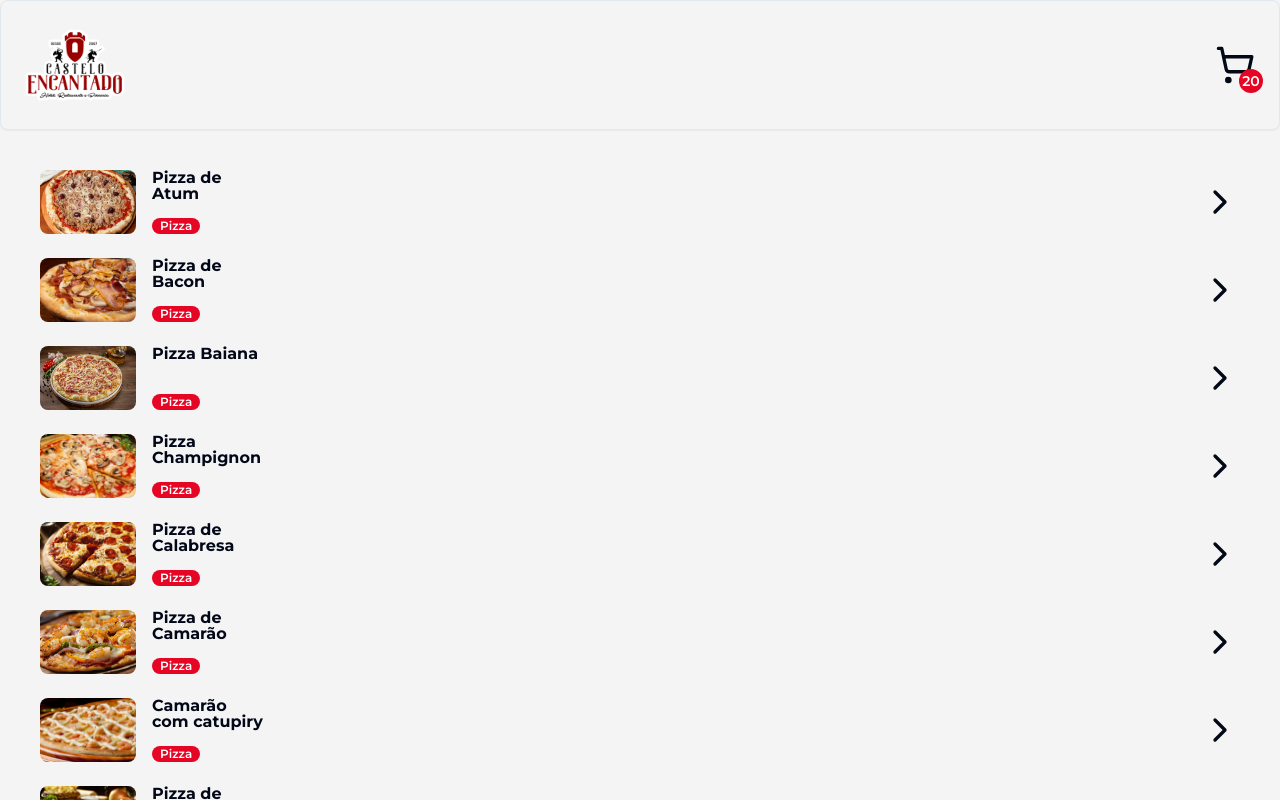
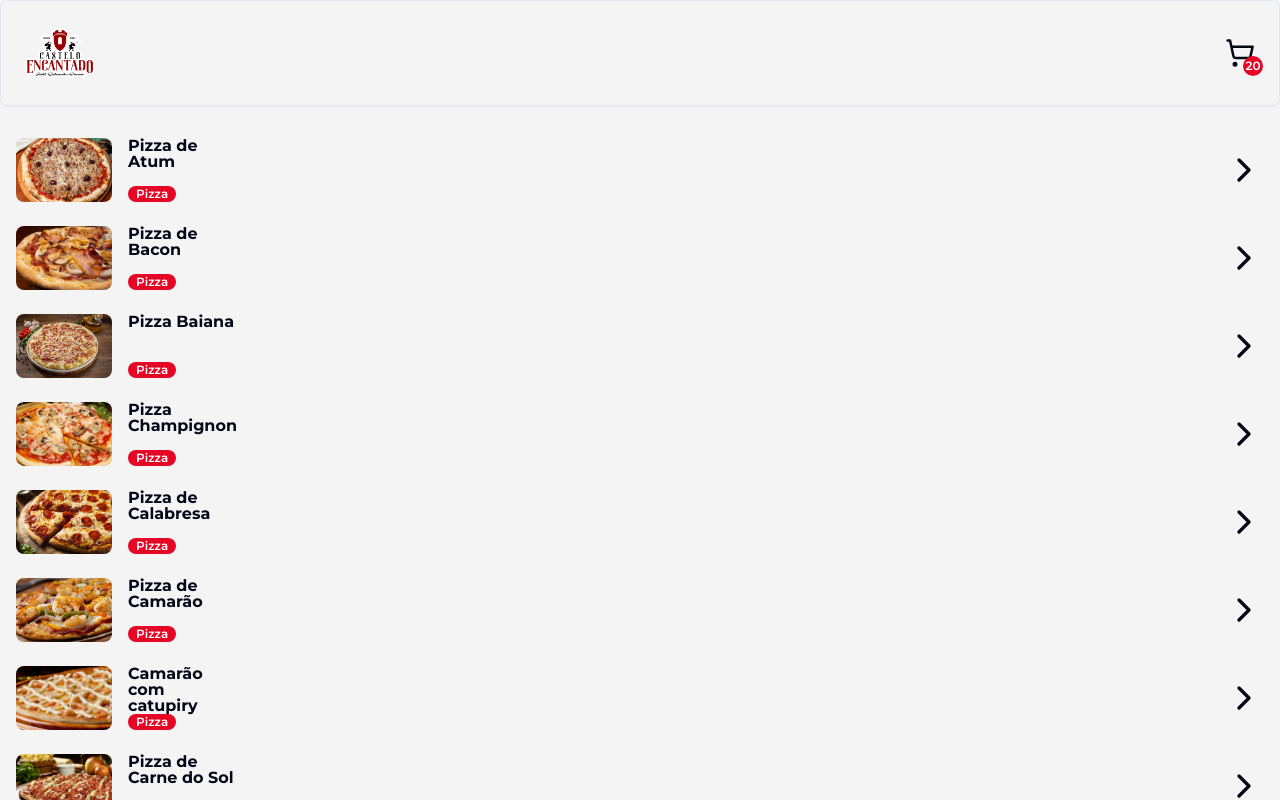
Before and after one commit to KaianDev/castelo_encantado, a Next.js app: page / in a window 1280 px wide. Shown: the top 800 px of the page. Built offline with nearby package versions, Linux system fonts and the light colour scheme.

Commit message:
add food provider and custom hook useFood

```diff
--- a/src/app/(home)/components/CardItem.tsx
+++ b/src/app/(home)/components/CardItem.tsx
@@ -1,16 +1,17 @@
-import { PizzaType } from "@/types/Pizza";
+import { FoodType } from "@/types/Food";
 import { ChevronRightIcon } from "lucide-react";
 import Image from "next/image";
 import Link from "next/link";
 
 type Prop = {
-    item: PizzaType;
-}
+  item: FoodType;
+};
 
 export const CardItem = ({ item }: Prop) => {
   return (
     <Link href={`produto/${item.slug}`}>
       <div
+        title={item.name}
         key={item.id}
         className="group flex w-full gap-4 rounded-lg p-2 duration-200 ease-in hover:cursor-pointer hover:bg-red-castle"
       >
@@ -23,10 +24,10 @@ export const CardItem = ({ item }: Prop) => {
           className="h-16 w-24 rounded-lg object-cover"
         />
         <div className="flex flex-col justify-between">
-                    <p className="max-w-[115px] text-base leading-[1] font-bold group-hover:text-white">
+          <p className="max-w-[110px] text-base font-bold leading-[1] group-hover:text-white">
             {item.name}
           </p>
-                    <p className="w-max rounded-full text-xs font-semibold bg-red-castle px-2 text-white group-hover:bg-white group-hover:text-red-castle">
+          <p className="w-max rounded-full bg-red-castle px-2 text-xs font-semibold text-white group-hover:bg-white group-hover:text-red-castle">
             {item.category}
           </p>
         </div>
@@ -35,5 +36,5 @@ export const CardItem = ({ item }: Prop) => {
         </div>
       </div>
     </Link>
-    )
-}
+  );
+};
--- a/src/app/(home)/page.tsx
+++ b/src/app/(home)/page.tsx
@@ -1,17 +1,19 @@
-import { pizzas } from "@/data/pizzas";
+"use client";
+
+import { foods } from "@/data/foods";
 import { CardItem } from "./components/CardItem";
 import BannerSlider from "./components/BannerSlider";
+import { useState } from "react";
+import { useFood } from "@/context/FoodContext";
 
 export default function Home() {
-  const data = pizzas.filter((item) => item.category === "Pizza");
+  const food = useFood();
 
   return (
-    <div className="container mx-auto flex flex-col gap-4 py-4">
+    <div className="container mx-auto flex flex-col gap-4 p-2">
       <BannerSlider />
       <div className="flex flex-col gap-2">
-        {data.map((item) => (
-          <CardItem key={item.id} item={item} />
-        ))}
+        {food?.data.map((item) => <CardItem key={item.id} item={item} />)}
       </div>
     </div>
   );
--- a/src/app/layout.tsx
+++ b/src/app/layout.tsx
@@ -2,6 +2,7 @@ import type { Metadata } from "next";
 import { Montserrat } from "next/font/google";
 import "./globals.css";
 import Header from "@/components/ui/Header";
+import { FoodProvider } from "@/context/FoodContext";
 
 const montserrat = Montserrat({ subsets: ["latin"], weight: ["700", "600"] });
 
@@ -18,11 +19,13 @@ export default function RootLayout({
   return (
     <html lang="pt-BR">
       <body className={montserrat.className}>
-        <div className="flex h-full flex-col">
-          <Header />
-          <div className="flex-1">{children}</div>
-          <footer>Um footer...</footer>
-        </div>
+        <FoodProvider>
+          <div className="flex h-full flex-col">
+            <Header />
+            <div className="flex-1">{children}</div>
+            <footer>Um footer...</footer>
+          </div>
+        </FoodProvider>
       </body>
     </html>
   );
--- a/src/app/produto/[slug]/page.tsx
+++ b/src/app/produto/[slug]/page.tsx
@@ -1,4 +1,4 @@
-import { pizzas } from "@/data/pizzas";
+import { pizzas } from "@/data/foods";
 
 type ProductPageProps = {
   params: {
@@ -7,7 +7,6 @@ type ProductPageProps = {
 };
 
 const ProductPage = ({ params }: ProductPageProps) => {
-
   return <div>...</div>;
 };
 
--- a/src/components/ui/CartMenu.tsx
+++ b/src/components/ui/CartMenu.tsx
@@ -6,8 +6,8 @@ const CartMenu = () => {
     <Sheet>
       <SheetTrigger>
         <div className="relative">
-          <ShoppingCart size={40} />
-          <div className=" absolute -bottom-2 -right-2 flex h-6 w-6 items-center justify-center rounded-full bg-red-castle text-sm text-white">
+          <ShoppingCart size={30} />
+          <div className=" absolute -bottom-2 -right-2 flex h-[20px] w-[20px] items-center justify-center rounded-full bg-red-castle text-xs font-normal text-white">
             20
           </div>
         </div>
--- a/src/components/ui/Header.tsx
+++ b/src/components/ui/Header.tsx
@@ -20,7 +20,7 @@ const Header = () => {
               width={0}
               height={0}
               sizes="100vw"
-              className="h-20 w-auto "
+              className="h-14 w-auto "
             />
           </Link>
           <CartMenu />
--- /dev/null
+++ b/src/context/FoodContext.tsx
@@ -0,0 +1,29 @@
+"use client";
+import { foods } from "@/data/foods";
+import { FoodType } from "@/types/Food";
+import { ReactNode, createContext, useContext, useState } from "react";
+
+type FoodContextType = {
+  data: FoodType[];
+  filter: string;
+  toggleFilter: (t: string) => void;
+};
+
+const FoodContext = createContext<FoodContextType | null>(null);
+
+export const FoodProvider = ({ children }: { children: ReactNode }) => {
+  const [data, setData] = useState<FoodType[]>(foods);
+  const [filter, setFilter] = useState<string>("Pizza");
+
+  const toggleFilter = (filter: string) => {
+    setFilter(filter);
+  };
+
+  return (
+    <FoodContext.Provider value={{ data, filter, toggleFilter }}>
+      {children}
+    </FoodContext.Provider>
+  );
+};
+
+export const useFood = () => useContext(FoodContext);
--- a/src/data/pizzas.ts
+++ b/src/data/foods.ts
@@ -1,6 +1,6 @@
-import { PizzaType } from "@/types/Pizza";
+import { FoodType } from "@/types/Food";
 
-export const pizzas: PizzaType[] = [
+export const foods: FoodType[] = [
   {
     id: 1,
     name: "Pizza de Atum",
@@ -208,7 +208,7 @@ export const pizzas: PizzaType[] = [
     category: "Pizza",
     description:
       "Molho de tomate, muçarela, parmesão, tomate, orégano, cebola, azeitona, bacon e pimenta",
-    image: "/foods/Sem-titulo-min-8.jpg.webp",
+    image: "/foods/napolitana.webp",
   },
   {
     id: 16,
--- a/src/types/Pizza.ts
+++ b/src/types/Food.ts
@@ -1,4 +1,4 @@
-export type PizzaType = {
+export type FoodType = {
   id: number;
   name: string;
   slug: string;
```
Also changed, not shown: public/foods/napolitana.webp (renamed from public/foods/Sem-titulo-min-8.jpg.webp). Lines whose indentation alone changed are shown as unchanged.
